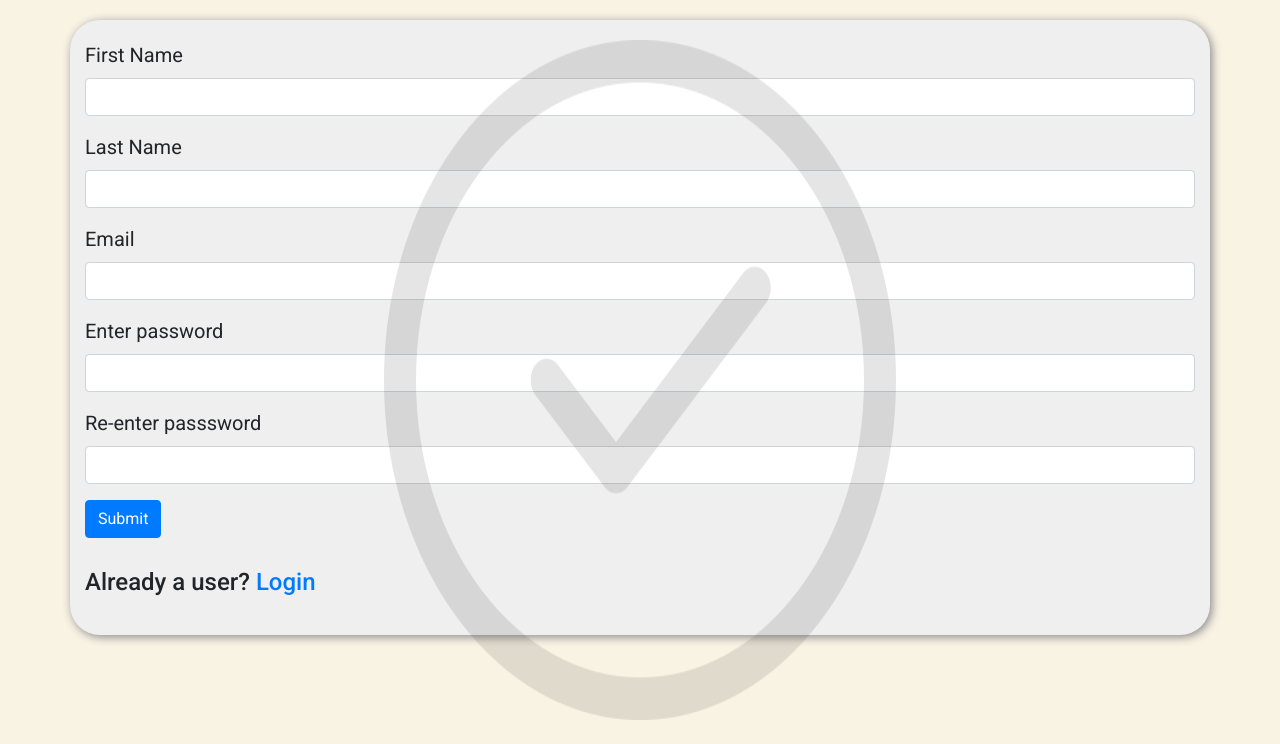
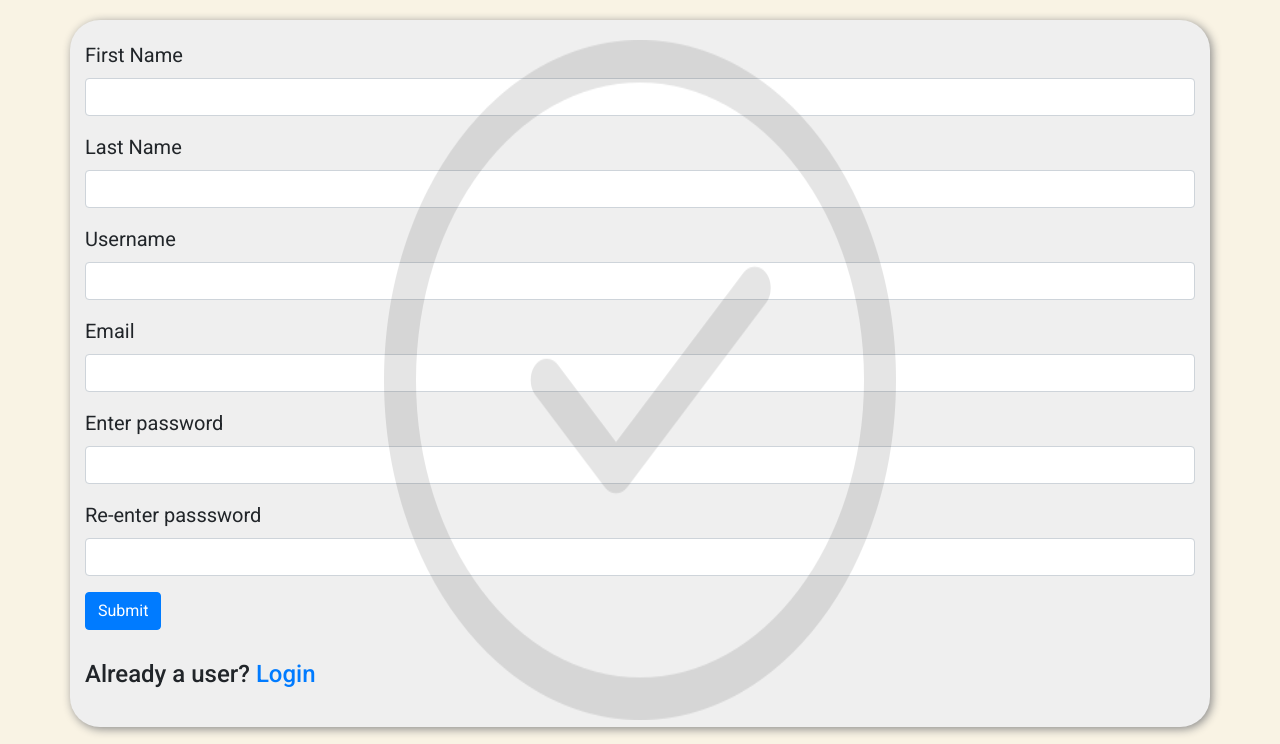
Before and after one commit to Chiraayupm/ekyc, a Django app: page /register/ in a window 1280 px wide. Shown: the part 56-800 px from the top of the page. Run offline with Django 3.2, Linux system fonts and the light colour scheme; some libraries are stand-ins or nearby versions.

Commit message:
add username field

```diff
--- a/ekyc/main/views.py
+++ b/ekyc/main/views.py
@@ -10,11 +10,10 @@ def register(request):
     if request.method == 'POST':
         fname = request.POST['fname']
         lname = request.POST['lname']
+        username = request.POST['username']
         email = request.POST['email']
         password1 = request.POST['password1']
         password2 = request.POST['password2']
-
-        username = fname + " " + lname
 
         if password1 == password2:
             if userModel.User.objects.filter(username=username).exists():
--- a/ekyc/templates/register.html
+++ b/ekyc/templates/register.html
@@ -15,10 +15,10 @@
       <label>Last Name</label>
       <input type="text" class="form-control" name="lname" required />
     </div>
-    {% comment %} <div class="form-group">
+    <div class="form-group">
       <label>Username</label>
       <input type="text" class="form-control" name="username" required />
-    </div> {% endcomment %}
+    </div>
     <div class="form-group">
       <label>Email</label>
       <input type="email" class="form-control" name="email" required />
```
